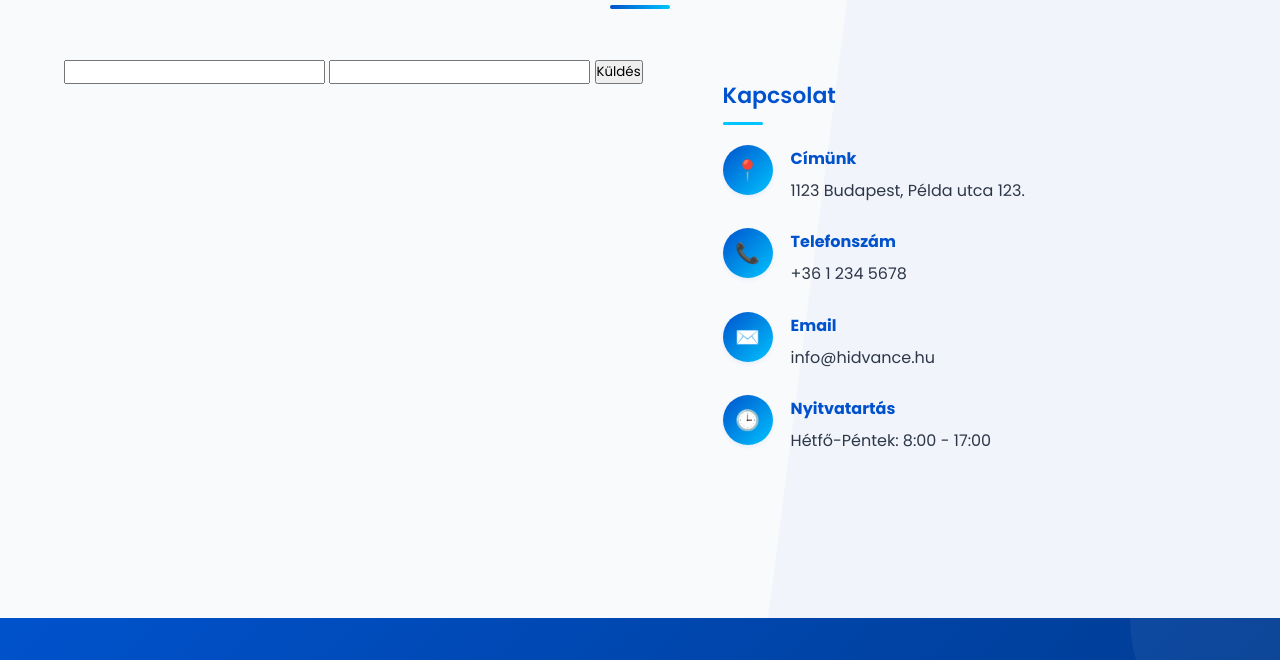
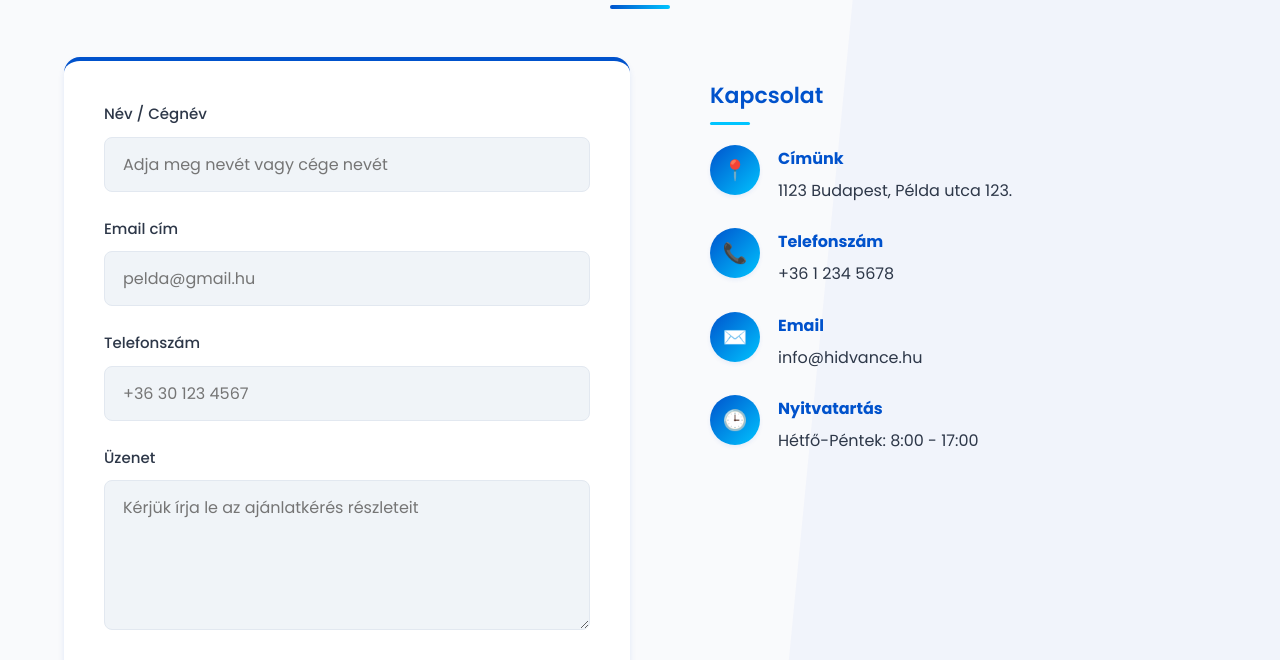
Before and after one commit to Hidvance/Hidvance, a plain HTML site: page index.html in a window 1280 px wide. Shown: the part 5570-6230 px from the top of the page. Drawn offline with Linux system fonts and the light colour scheme.

Commit message:
Add files via upload

```diff
--- a/index.html
+++ b/index.html
@@ -3167,12 +3167,32 @@ header.scrolled {
     <div class="container">
         <h2 class="section-title">Ajánlatkérés</h2>
         <div class="contact-content">
-            <form action="https://formsubmit.co/hidvancekft@gmail.com" method="POST">
-                <input type="text" name="name" required>
-                <input type="email" name="email" required>
-                <button type="submit">Küldés</button>
+            <form class="contact-form" action="https://formsubmit.co/hidvancekft@gmail.com" method="POST">
+                <div class="form-group">
+                  <label for="name">Név / Cégnév</label>
+                  <input type="text" id="name" name="name" class="form-control" required placeholder="Adja meg nevét vagy cége nevét">
+                </div>
+                <div class="form-group">
+                  <label for="email">Email cím</label>
+                  <input type="email" id="email" name="email" class="form-control" required placeholder="pelda@gmail.hu">
+                </div>
+                <div class="form-group">
+                  <label for="phone">Telefonszám</label>
+                  <input type="tel" id="phone" name="phone" class="form-control" placeholder="+36 30 123 4567">
+                </div>
+                <div class="form-group">
+                  <label for="message">Üzenet</label>
+                  <textarea id="message" name="message" class="form-control" placeholder="Kérjük írja le az ajánlatkérés részleteit"></textarea>
+                </div>
+                <!-- FormSubmit konfigurációs mezők -->
                 <input type="hidden" name="_captcha" value="false">
-              </form>
+                <input type="hidden" name="_subject" value="Új ajánlatkérés a weboldalról">
+                <input type="hidden" name="_template" value="table">
+                <!-- Honeypot spam védelem -->
+                <input type="text" name="_honey" style="display:none">
+
+                <button type="submit" class="submit-btn">Ajánlat kérése</button>
+            </form>
             <div class="contact-info">
                 <h3>Kapcsolat</h3>
                 <ul class="contact-details">
```
